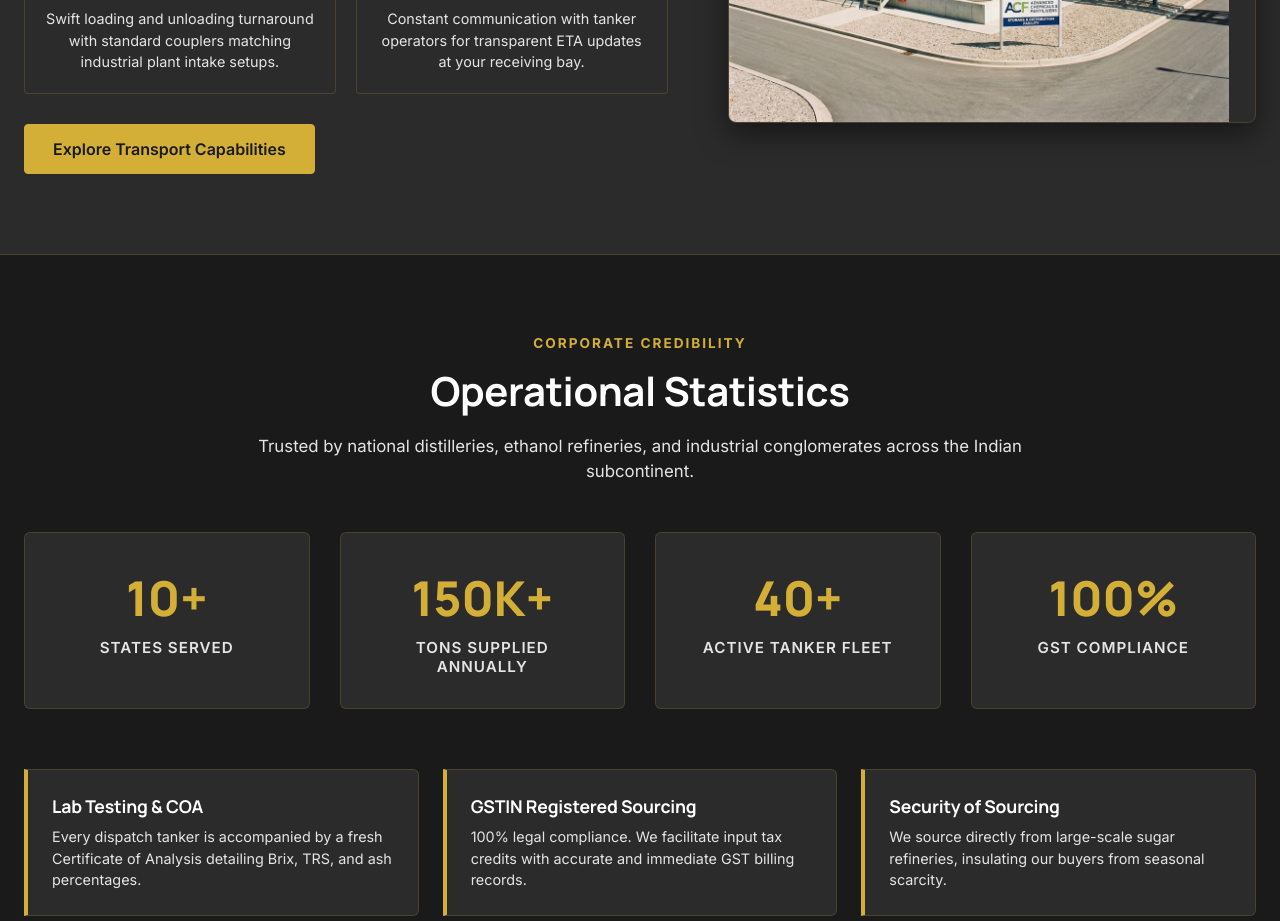
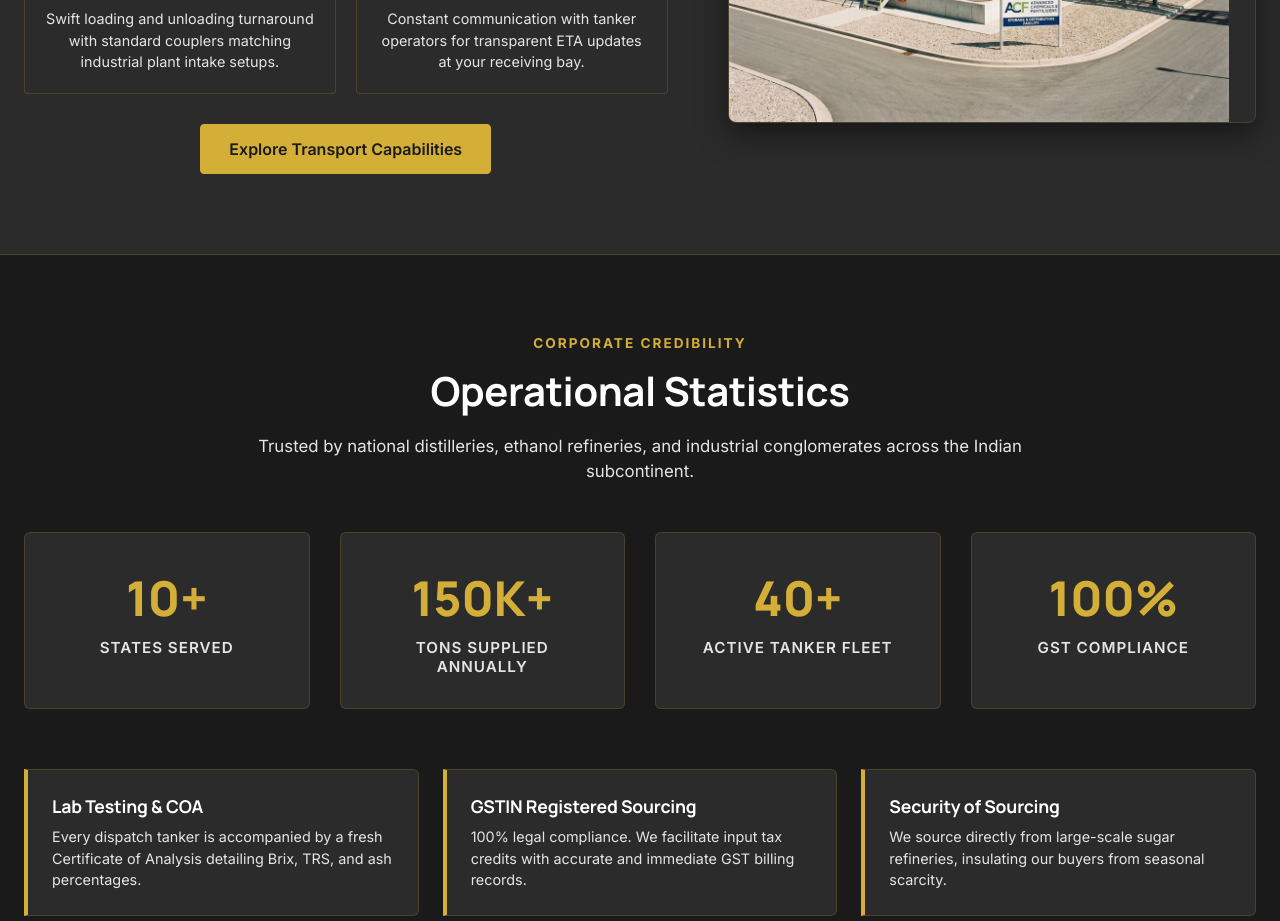
Before and after one commit to saarthi-organics/website, a Next.js app: page / in a window 1280 px wide. Shown: the part 4380-5301 px from the top of the page. Built offline with nearby package versions, Linux system fonts and the light colour scheme.

Commit message:
style: center-align the Explore Transport Capabilities button on the home page

```diff
--- a/src/app/page.tsx
+++ b/src/app/page.tsx
@@ -238,7 +238,7 @@ export default function Home() {
                 <p>Constant communication with tanker operators for transparent ETA updates at your receiving bay.</p>
               </div>
             </div>
-            <div style={{ marginTop: '30px' }}>
+            <div style={{ marginTop: '30px', display: 'flex', justifyContent: 'center' }}>
               <Link href="/logistics" className="btn-primary" style={{ background: 'var(--accent-gold)', color: 'var(--bg-primary)' }}>
                 Explore Transport Capabilities
               </Link>
```
